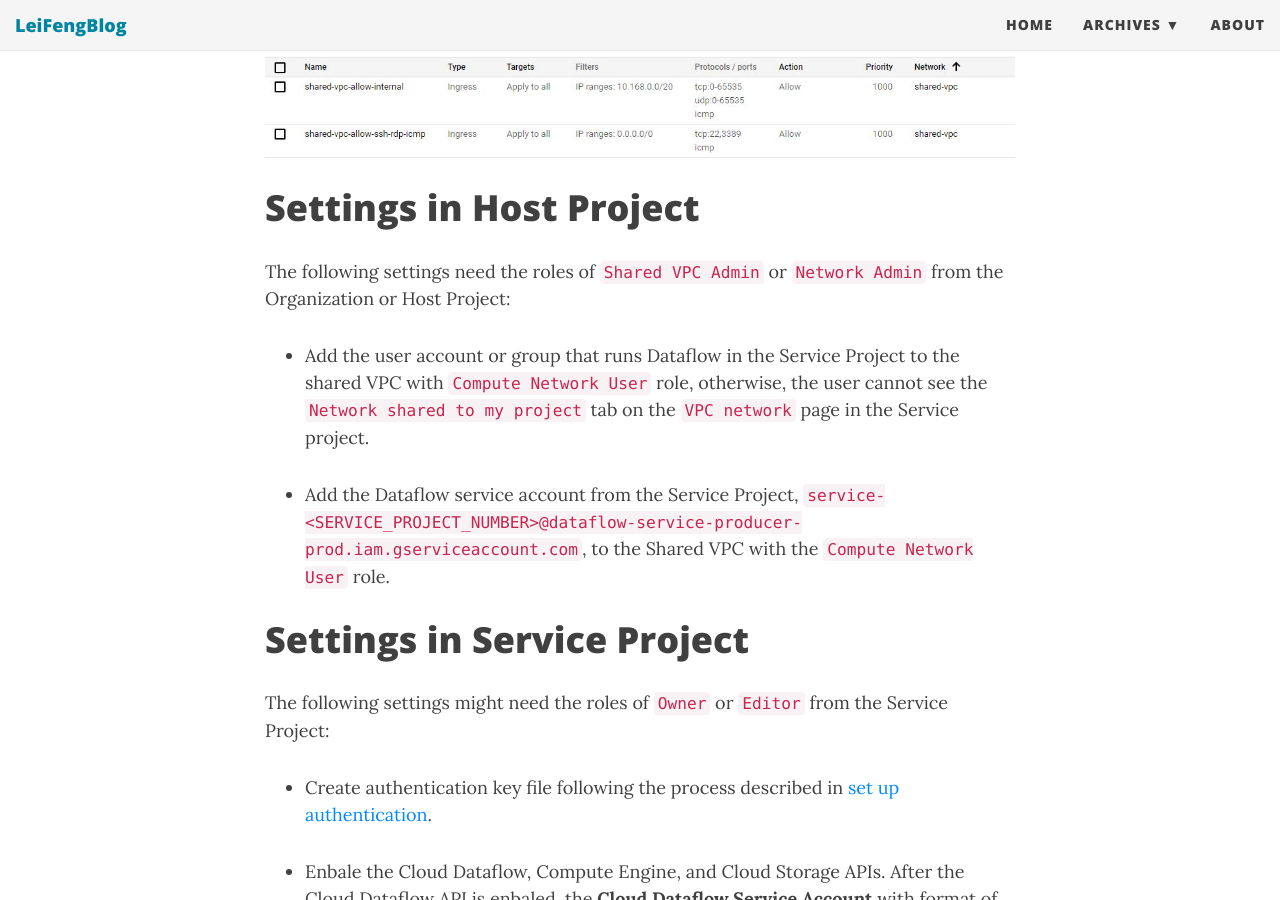
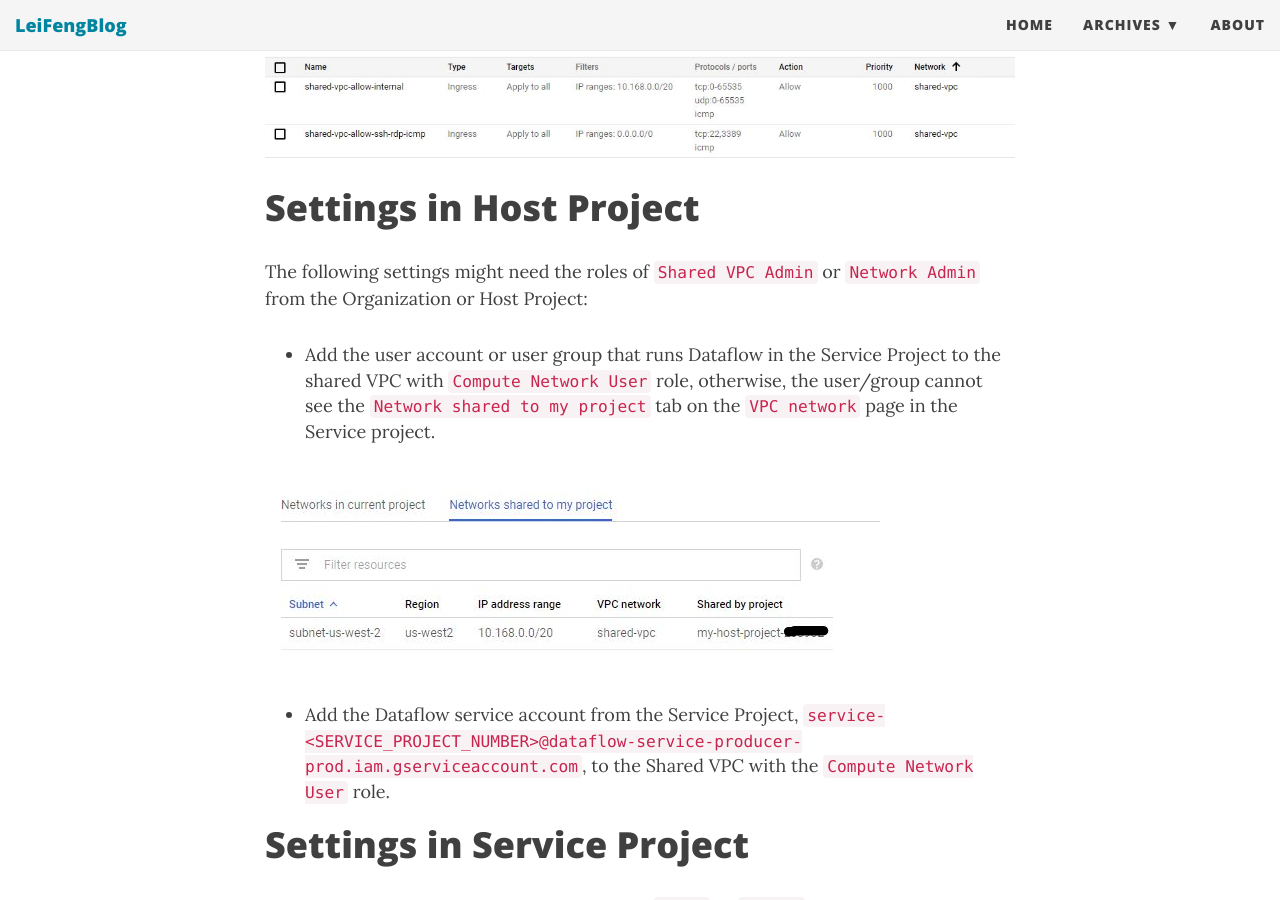
Before and after one commit to stonefl/stonefl.github.io, a Jekyll site: the page built from _posts/2020-01-15-run-dataflow-jobs-in-a-shared-vpc-on-gcp.md, in a window 1280 px wide and 900 px high, scrolled down 2607 px. Built offline with Jekyll 4.4.1, drawn with Linux system fonts in a browser that asks for light colours; nearby versions of some CDN libraries; comment, search, counter and statistics services are not loaded.

Commit message:
Update 2020-01-15-run-dataflow-jobs-in-a-shared-vpc-on-gcp.md

```diff
--- a/_posts/2020-01-15-run-dataflow-jobs-in-a-shared-vpc-on-gcp.md
+++ b/_posts/2020-01-15-run-dataflow-jobs-in-a-shared-vpc-on-gcp.md
@@ -52,9 +52,11 @@
 
 # Settings in Host Project
 
-The following settings need the roles of `Shared VPC Admin` or `Network Admin` from the Organization or Host Project:
+The following settings might need the roles of `Shared VPC Admin` or `Network Admin` from the Organization or Host Project:
 
-- Add the user account or group that runs Dataflow in the Service Project to the shared VPC with `Compute Network User` role, otherwise, the user cannot see the `Network shared to my project` tab on the `VPC network` page in the Service project.
+- Add the user account or user group that runs Dataflow in the Service Project to the shared VPC with `Compute Network User` role, otherwise, the user/group cannot see the `Network shared to my project` tab on the `VPC network` page in the Service project.
+
+![shared-vpc-service.JPG]({{site.baseurl}}/img/post/shared-vpc-service.JPG)
 
 - Add the Dataflow service account from the Service Project, `service-<SERVICE_PROJECT_NUMBER>@dataflow-service-producer-prod.iam.gserviceaccount.com`, to the Shared VPC with the `Compute Network User` role.
 
```
